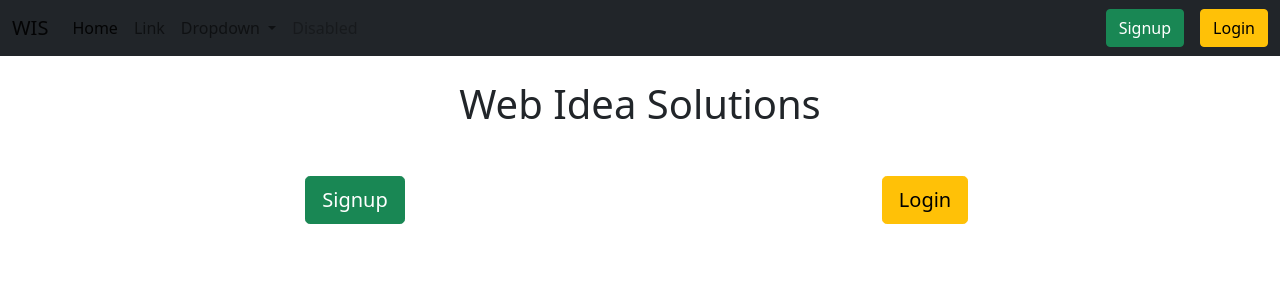
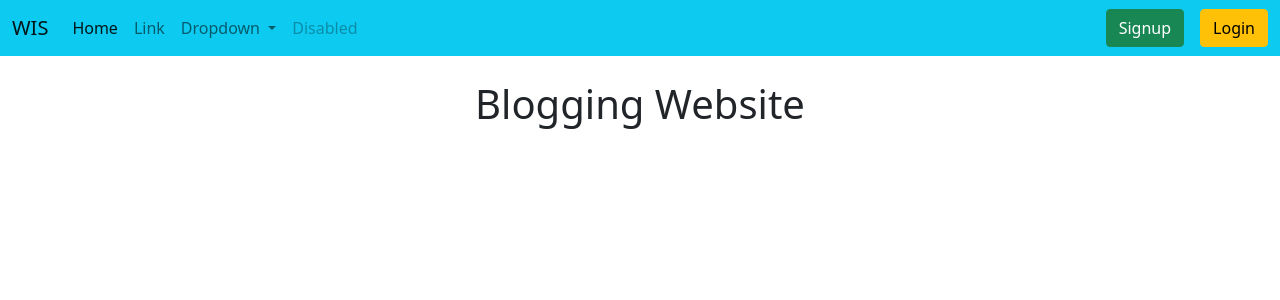
Before and after one commit to souravde008/myblog, a Django app: page /blog/ in a window 1280 px wide. Shown: the top 300 px of the page. Run offline with Django 3.2, Linux system fonts and the light colour scheme.

Commit message:
basic changes

```diff
--- a/blogapp/template/index.html
+++ b/blogapp/template/index.html
@@ -1,14 +1,6 @@
 {% extends 'partial/basic.html' %} {% block title %} Login || Blog {% endblock %} {% block css %}{% endblock %} {% block body %}
 <div class="container mt-4">
-    <h1 class="text-center">Web Idea Solutions</h1>
-    <div class="row text-center mt-5 ">
-        <div class="col-sm-6">
-            <button type="button" class="btn btn-success btn-lg" onclick="signup()">Signup</button>
-        </div>
-        <div class="col-sm-6">
-            <button type="button" class="btn btn-warning btn-lg" onclick="login()">Login</button>
-        </div>
-    </div>
+    <h1 class="text-center">Blogging Website</h1>
 </div>
 {% endblock %} {% block js %}
 <script>
--- a/blogapp/template/login.html
+++ b/blogapp/template/login.html
@@ -1,18 +1,18 @@
 {% extends 'partial/basic.html' %} {% block title %} Login || Blog {% endblock %} {% block css %}{% endblock %} {% block body %}
 <div class="container mt-4">
     <h1 class="text-center">login</h1>
-    <div class='row'>
+    <div class='row d-flex justify-content-center'>
         <div class="col-md-6 ">
             <form method="POST">
                 {% csrf_token %}
                 {{request.session.user_id}}
                 <div class="mb-3">
                     <label for="user_email" class="form-label">Email address</label>
-                    <input type="email" class="form-control" name="user_mail" id="user_email">
+                    <input type="email" class="form-control" name="user_mail" id="user_email" required>
                 </div>
                 <div class="mb-3">
                     <label for="user_password" class="form-label">Password</label>
-                    <input type="password" class="form-control" id="user_password" name="user_password">
+                    <input type="password" class="form-control" id="user_password" name="user_password" required>
                 </div>
                 <button type="submit" class="btn btn-success">Login</button>
                 <button type="reset" class="btn btn-primary">Reset</button>
--- a/blogapp/template/partial/basic.html
+++ b/blogapp/template/partial/basic.html
@@ -22,7 +22,7 @@
 </head>
 
 <body>
-    <nav class="navbar navbar-expand-lg navbar-light bg-dark">
+    <nav class="navbar navbar-expand-lg navbar-light bg-info">
         <div class="container-fluid">
             <a class="navbar-brand" href="#">WIS</a>
             <button class="navbar-toggler" type="button" data-bs-toggle="collapse" data-bs-target="#navbarSupportedContent" aria-controls="navbarSupportedContent" aria-expanded="false" aria-label="Toggle navigation">
```
Also changed, not shown: blogapp/template/signup.html (+6 -6 lines).
